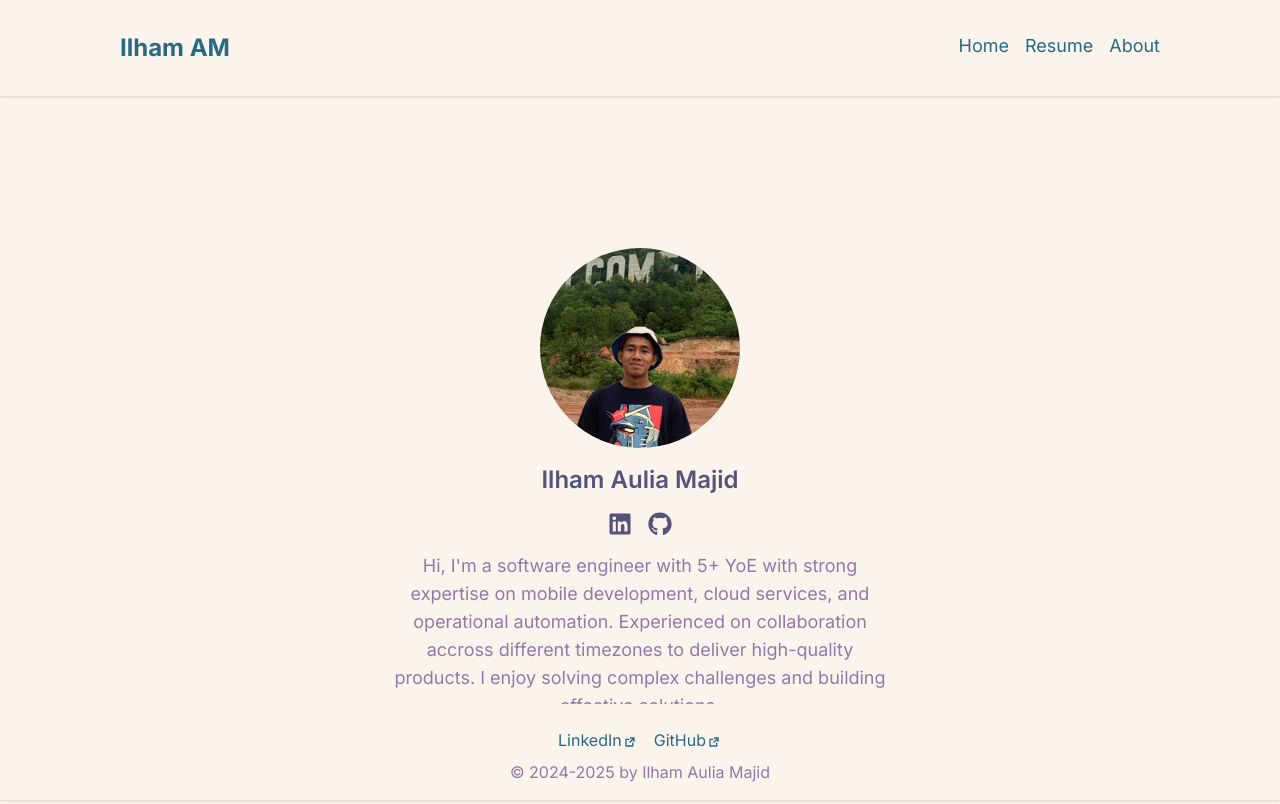
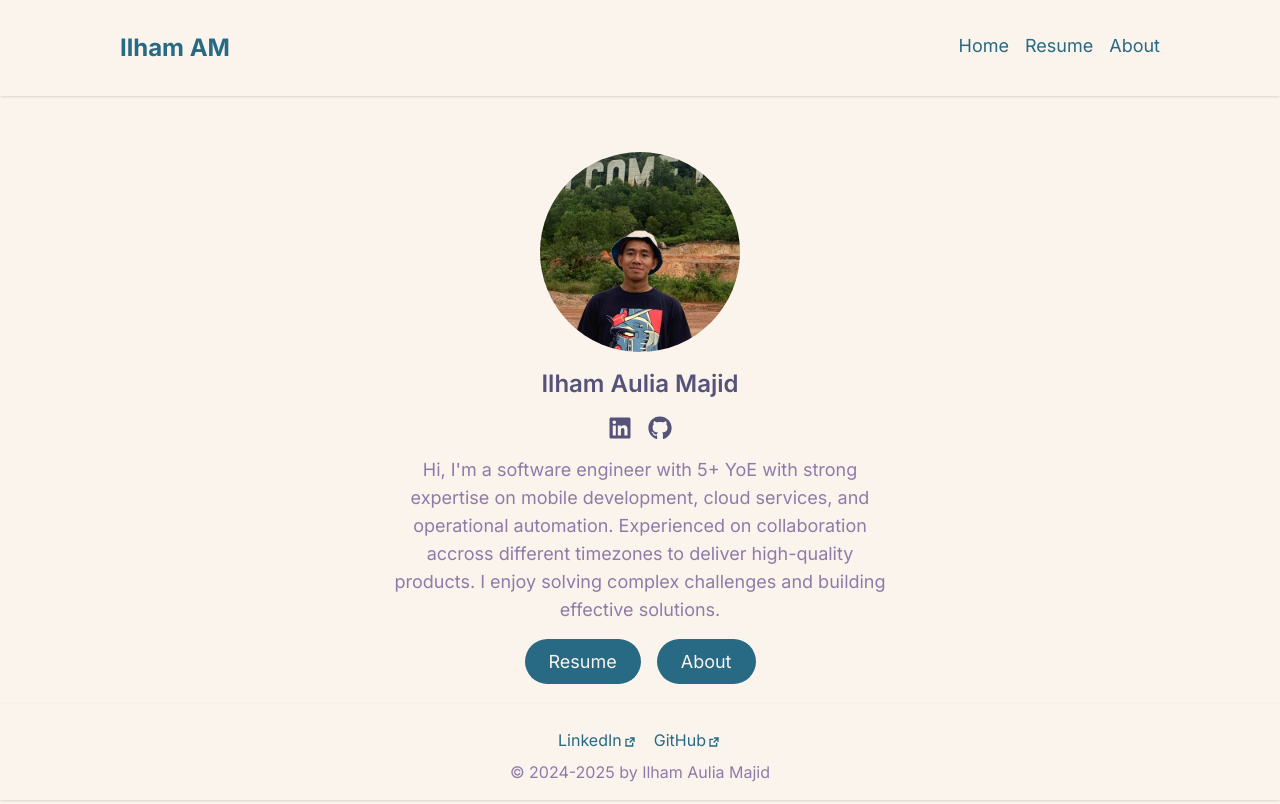
Before and after one commit to ilaumjd/profile, a Next.js app: page / in a window 1280 px wide. Built offline with nearby package versions, Linux system fonts and the light colour scheme.

Commit message:
remove top margin home

```diff
--- a/src/app/page.tsx
+++ b/src/app/page.tsx
@@ -7,7 +7,7 @@ import { navigations } from "./_utils/navigations";
 
 export default function Home() {
   return (
-    <section className="text-center mt-10 md:mt-30">
+    <section className="text-center mt-6">
       <Image
         src="/assets/photo.jpg"
         alt={""}
```
